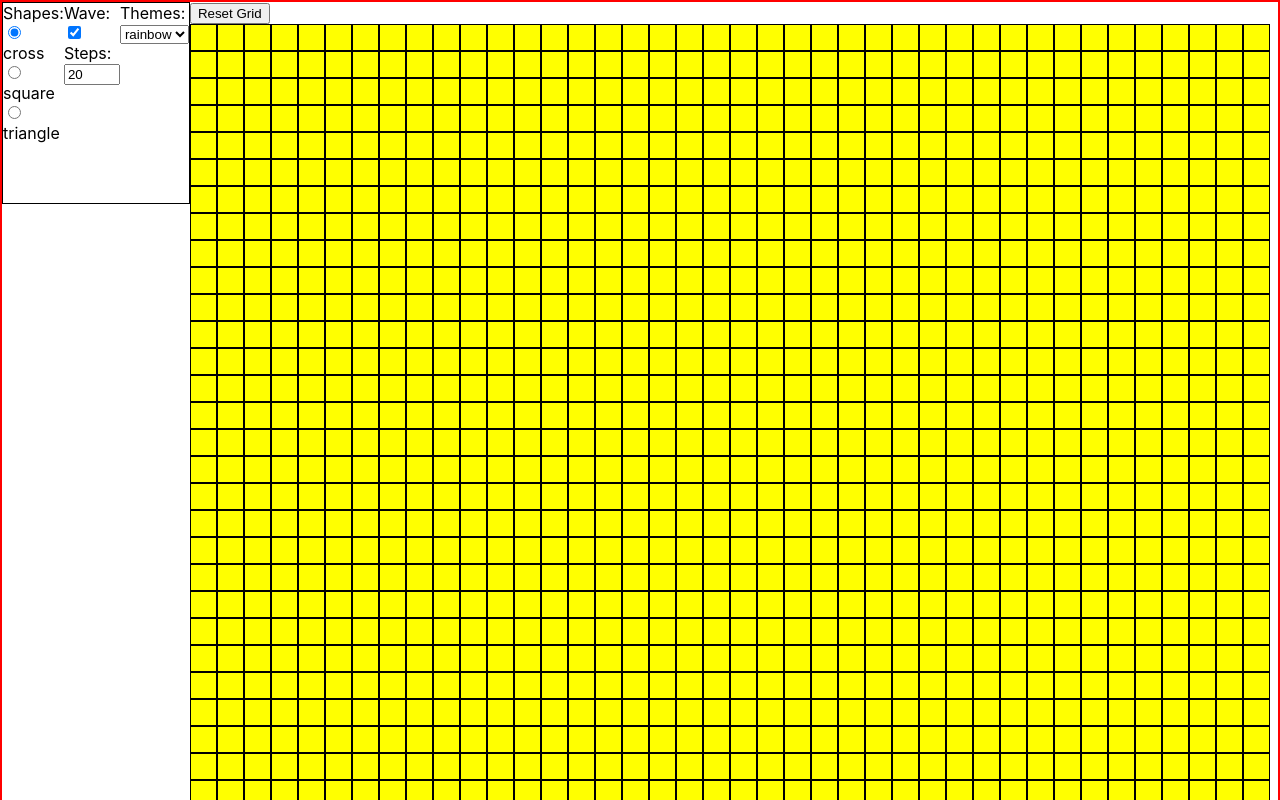
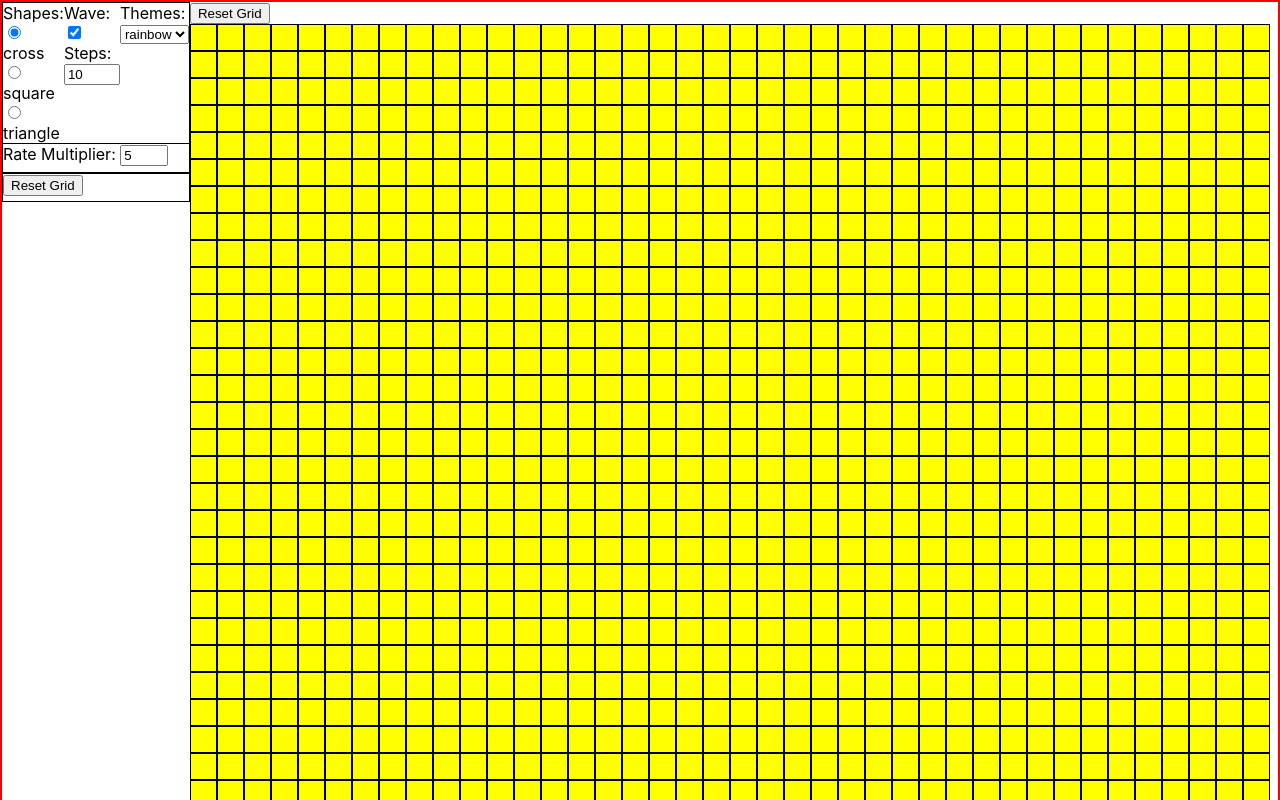
Before and after one commit to michaeljreynolds/grid-colors, a React (Create React App) app: page / in a window 1280 px wide. Shown: the top 800 px of the page. Built offline with nearby package versions, Linux system fonts and the light colour scheme.

Commit message:
Hoisted state up into App
Hoisted component state up into app to control the children since grid is dependent on options. This removes the gross double state I used earlier. Added rows to options to prepare for more features. Cleaned up css.

```diff
--- a/src/App.css
+++ b/src/App.css
@@ -40,19 +40,6 @@
   background-color: white;
 }
 
-.options {
-  height: 200px;
-  border: 1px solid black;
-}
-
-.flex {
-  display: flex;
-}
-
-.flex > div {
-  flex: 1 1 0;
-}
-
 @keyframes App-logo-spin {
   from {
     transform: rotate(0deg);
--- a/src/App.tsx
+++ b/src/App.tsx
@@ -7,34 +7,66 @@ import { getColors } from './services/ColorService';
 
 function App() {
 
+  const [rate, setRate] = useState(5);
   const [shape, setShape] = useState("cross");
+  const [steps, setSteps] = useState(10);
+  const [theme, setTheme] = useState("rainbow");
   const [wave, setWave] = useState(true);
-  const [colors, setColors] = useState([]);
-  const [steps, setSteps] = useState(0);
 
-  const shapeCallback = (currentShape) => {
-    setShape(currentShape);
+  const handleRateChange = (rate) => {
+    setRate(rate);
   };
 
-  const waveCallback = (wave) => {
+  const handleResetGridClick = () => {
+
+  };
+
+  const handleShapeChange = (shape) => {
+    setShape(shape);
+  };
+
+  const handleStepChange = (steps) => {
+    setSteps(steps);
+  };
+
+  const handleThemeChange = (theme) => {
+    setTheme(theme);
+  };
+
+  const handleWaveChange = (wave) => {
     setWave(wave);
   };
 
-  const themeCallback = (theme) => {
-    setColors(getColors(theme));
+  const options = {
+    handleRateChange,
+    handleResetGridClick,
+    handleShapeChange,
+    handleStepChange,
+    handleThemeChange,
+    handleWaveChange,
+    rate,
+    shape,
+    steps,
+    theme,
+    wave
   };
 
-  const stepsCallback = (steps) => {
-    setSteps(steps);
-  }
+  const gridOptions = {
+    cellSize: "50",
+    colors: getColors(theme),
+    rate,
+    shape,
+    steps,
+    wave
+  };
 
   return (
     <div className="container">
       <div className="options" >
-          <Options shapeCallback={shapeCallback} stepsCallback={stepsCallback} themeCallback={themeCallback} waveCallback={waveCallback}  />
+          <Options {...options} />
         </div>
         <div className="grid">
-          <Grid shape={shape} wave={wave} cellSize="50" colors={colors} steps={steps} />
+          <Grid {...gridOptions} />
         </div>
     </div>
   );
--- a/src/Grid.tsx
+++ b/src/Grid.tsx
@@ -5,7 +5,14 @@ import './Grid.css';
 
 function Grid(props) {
 
-    const { shape, steps, wave, cellSize, colors } = props;
+    const {
+        cellSize,
+        colors,
+        rate,
+        shape,
+        steps,
+        wave,
+    } = props;
 
     const [grid, setGrid] = useState(() => {
         let tempGrid = [];
@@ -64,7 +71,7 @@ function Grid(props) {
                 stepGrid = getNextShapeForGrid(grid, shape, colors, row, column, stepNumber);
                 setGrid([...stepGrid]);
                 stepNumber++;
-            }, 500);
+            }, 100 * rate);
             setIntervals(prevIntervals => [...prevIntervals, interval]);
         } else {
             const stepNumber = 0;
--- a/src/Options.css
+++ b/src/Options.css
@@ -1,3 +1,23 @@
 .options-container {
     border: 1px solid black;
 }
+
+.options {
+    height: 200px;
+    display: flex;
+    flex: 1 1 0;
+    flex-direction: column;
+}
+
+.options > .options-row {
+    flex: 1 1 0;
+    border: 1px solid black;
+}
+
+.options > .options-row:first-child {
+    border-bottom: none;
+}
+
+.flex {
+    display: flex;
+}
--- a/src/Options.tsx
+++ b/src/Options.tsx
@@ -4,41 +4,31 @@ import './Options.css';
 
 function Options(props) {
 
-    const { shapeCallback, stepsCallback, themeCallback, waveCallback } = props;
-
-    const [shape, setShape] = useState("cross");
-    const [wave, setWave] = useState(true);
-    const [theme, setTheme] = useState("rainbow");
-    const [steps, setSteps] = useState(20);
-
-    const handleChange = (e) => {
-        const { id } = e.target;
-        setShape(id);
-        shapeCallback(id);
-    }
-
-    useEffect(() => {
-        themeCallback(theme);
-    }, [theme]);
-
-    useEffect(() => {
-        stepsCallback(steps);
-    }, [steps]);
-
-    useEffect(() => {
-        waveCallback(wave);
-    }, [wave]);
+    const {
+        handleRateChange,
+        handleResetGridClick,
+        handleShapeChange,
+        handleStepChange,
+        handleThemeChange,
+        handleWaveChange,
+        rate,
+        shape,
+        steps,
+        theme,
+        wave
+    } = props;
 
     let shapes = ["cross", "square", "triangle"];
 
     return (
-        <div className="flex">
+        <div className="options">
+            <div className="options-row flex">
                 <div>
                     Shapes:
                     {shapes.map((currentShape, index) => {
                         return (
                             <div key={currentShape}>
-                            <input type="radio" id={currentShape} name="shape" checked={currentShape === shape} onChange={handleChange}/>
+                                <input type="radio" id={currentShape} name="shape" checked={currentShape === shape} onChange={(e) => {handleShapeChange(e.target.id)}}/>
                                 <label htmlFor={currentShape}>{currentShape}</label>
                             </div>
                         );
@@ -46,19 +36,28 @@ function Options(props) {
                 </div>
                 <div>
                     <div>
-                    Wave: <input type="checkbox" name="wave" id="wave" checked={wave} onChange={(e) => {setWave(e.target.checked)}} />
+                        Wave: <input type="checkbox" name="wave" id="wave" checked={wave} onChange={(e) => {handleWaveChange(e.target.checked)}} />
                     </div>
                     <div>
-                    Steps: <input type="number" min="2" max="30" name="steps" value={steps} onChange={(e) => { setSteps(parseInt(e.target.value, 10)) }} />
+                        Steps: <input type="number" min="2" max="30" name="steps" value={steps} onChange={(e) => {handleStepChange(parseInt(e.target.value, 10))}} />
                     </div>
                 </div>
                 <div>
                     Themes:
-                <select id="themes" value={theme} onChange={(e) => { setTheme(e.target.value)}} >
+                    <select id="themes" value={theme} onChange={(e) => {handleThemeChange(e.target.value)}} >
                         <option value="defaultTheme">default</option>
                         <option value="rainbow">rainbow</option>
                         <option value="dark">dark</option>
                     </select>
+                </div>
+            </div>
+            <div className="options-row">
+                <div>
+                    Rate Multiplier: <input type="number" min="1" max="5" name="rate" value={rate} onChange={(e) => {handleRateChange(parseInt(e.target.value, 10))}} />
+                </div>
+            </div>
+            <div className="options-row">
+                <input type="button" id="reset" value="Reset Grid" onClick={handleResetGridClick} />
             </div>
         </div>
     );
```
Also changed, not shown: 1 other file (tests, documents, lock files or other folders). Lines whose indentation alone changed are shown as unchanged.
